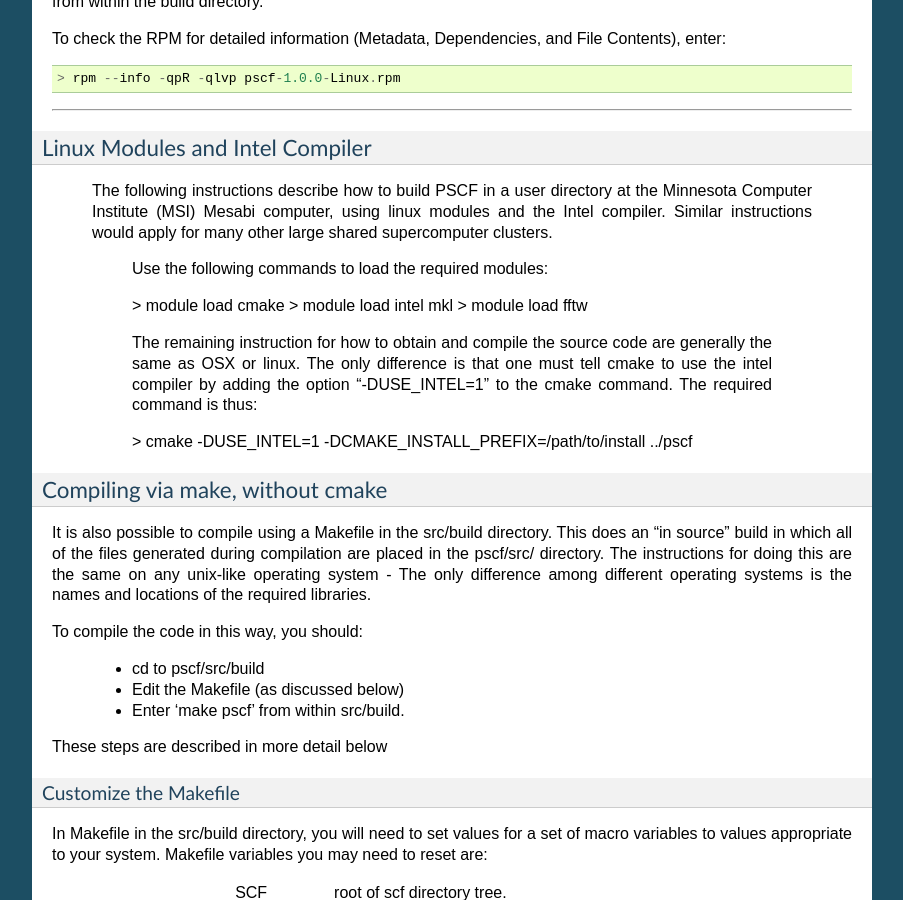
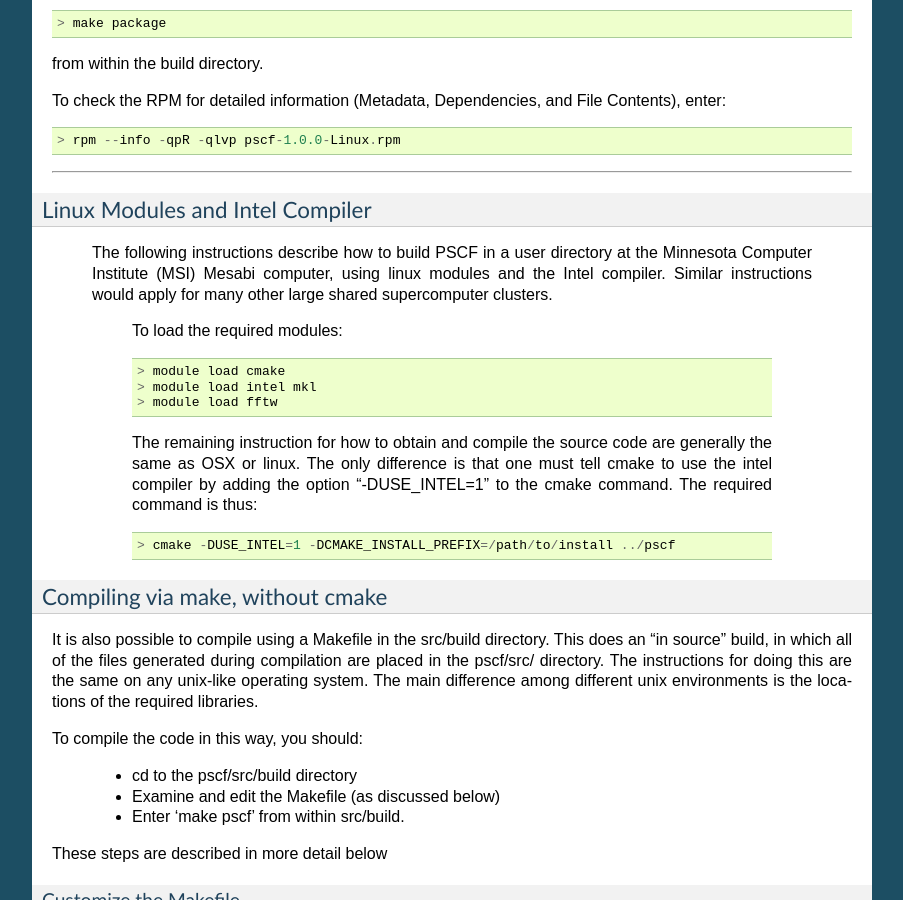
Before and after one commit to dmorse/pscf, a Sphinx documentation site: the page built from doc/sphinx/install.rst, in a window 1280 px wide and 900 px high, scrolled down 4350 px. Shown: the whole window, without its empty margins (198-1101 px from the left). Built offline with Sphinx 7.4.7, drawn with Linux system fonts in a browser that asks for light colours; some of the changed text lies outside the part shown.

Commit message:
Editing install.rst

```diff
--- a/doc/sphinx/install.rst
+++ b/doc/sphinx/install.rst
@@ -134,7 +134,8 @@
 package managers on different machines that were running the Max OSX 10.11.
 Instructions for both systems are given separately below.
 
-Installing dependencies via Homebrew:
+Installing dependencies via Homebrew
+^^^^^^^^^^^^^^^^^^^^^^^^^^^^^^^^^^^^
 
 To install from a command line terminal using homebrew::
 
@@ -142,7 +143,8 @@
    > brew install gcc --with-fortran
    > brew install fftw
 
-Installing dependencies via Macports:
+Installing dependencies via Macports
+^^^^^^^^^^^^^^^^^^^^^^^^^^^^^^^^^^^^
 
 After MacPorts is installed, to install the required dependencies
 using the most recent version of the gnu compiler collection (gcc),
@@ -164,16 +166,17 @@
 executable without help.  To remedy this, you should set the
 FC environment variable (the path to a Fortran compiler) to
 point to the absolute path to the gfortran executable before
-attempting to compile, by entering, for example:
+attempting to compile, by entering, for example::
 
    > FC=/usr/opt/local/bin/gfortran-mp-5
    > export FC
 
 If expect to compile this and other fortran programs repeatedly,
-you may want to put this in your .bashrc or .profile bash
+you may want to put this in your .profile or .bashrc bash
 configuration file.
 
-Getting the source code:
+Getting the source code
+^^^^^^^^^^^^^^^^^^^^^^^
 
 To obtain the PSCF source code from github:
 
@@ -290,28 +293,28 @@
    Computer Institute (MSI) Mesabi computer, using linux modules and the Intel compiler.
    Similar instructions would apply for many other large shared supercomputer clusters.
 
-    Use the following commands to load the required modules:
+    To load the required modules::
 
-    > module load cmake
-    > module load intel mkl
-    > module load fftw
+       > module load cmake
+       > module load intel mkl
+       > module load fftw
 
     The remaining instruction for how to obtain and compile the source code are generally
     the same as OSX or linux. The only difference is that one must tell cmake to use the
     intel compiler by adding the option "-DUSE_INTEL=1" to the cmake command. The required
-    command is thus:
+    command is thus::
 
-    > cmake -DUSE_INTEL=1 -DCMAKE_INSTALL_PREFIX=/path/to/install ../pscf
+       > cmake -DUSE_INTEL=1 -DCMAKE_INSTALL_PREFIX=/path/to/install ../pscf
 
 Compiling via make, without cmake
 ---------------------------------
 
-It is also possible to compile using a Makefile in the src/build directory. This does an "in source" build in which all of the files generated during compilation are placed in the pscf/src/ directory. The instructions for doing this are the same on any unix-like operating system - The only difference among different operating systems is the names and locations of the required libraries.
+It is also possible to compile using a Makefile in the src/build directory. This does an "in source" build, in which all of the files generated during compilation are placed in the pscf/src/ directory. The instructions for doing this are the same on any unix-like operating system. The main difference among different unix environments is the locations of the required libraries.
 
 To compile the code in this way, you should:
 
-   * cd to pscf/src/build
-   * Edit the Makefile (as discussed below)
+   * cd to the pscf/src/build directory
+   * Examine and edit the Makefile (as discussed below)
    * Enter 'make pscf' from within src/build.
 
 These steps are described in more detail below
```
